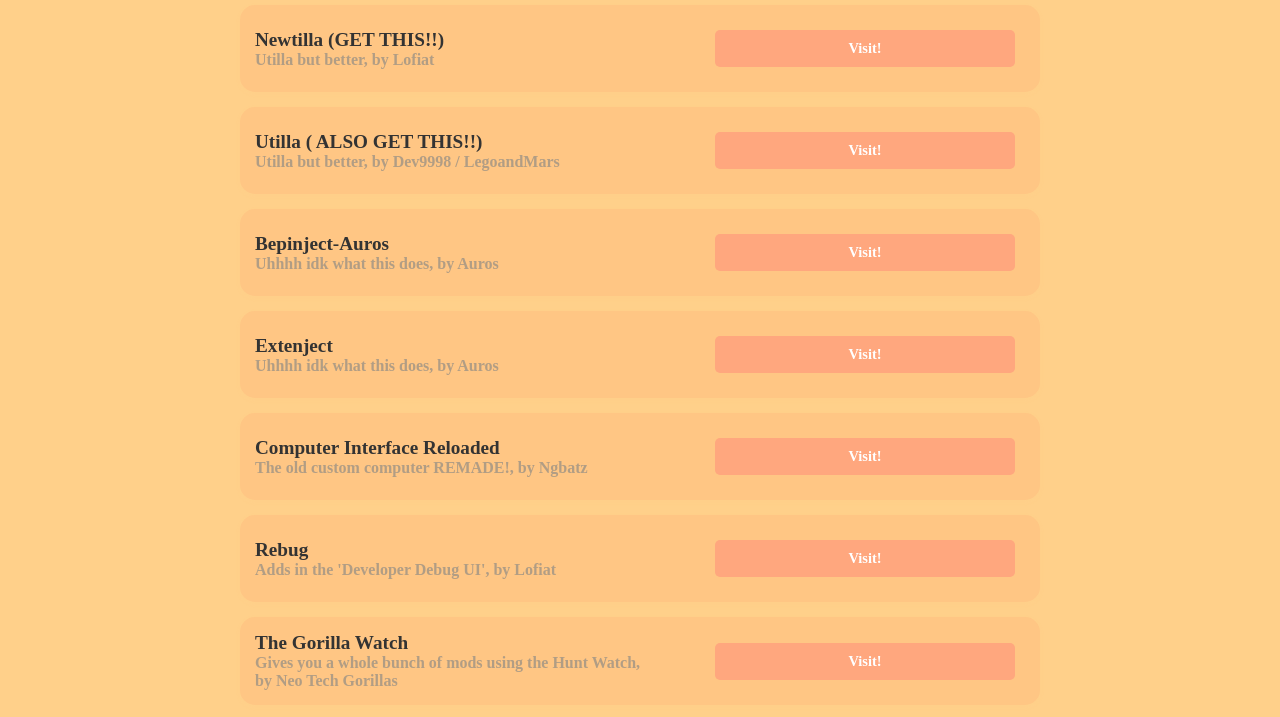
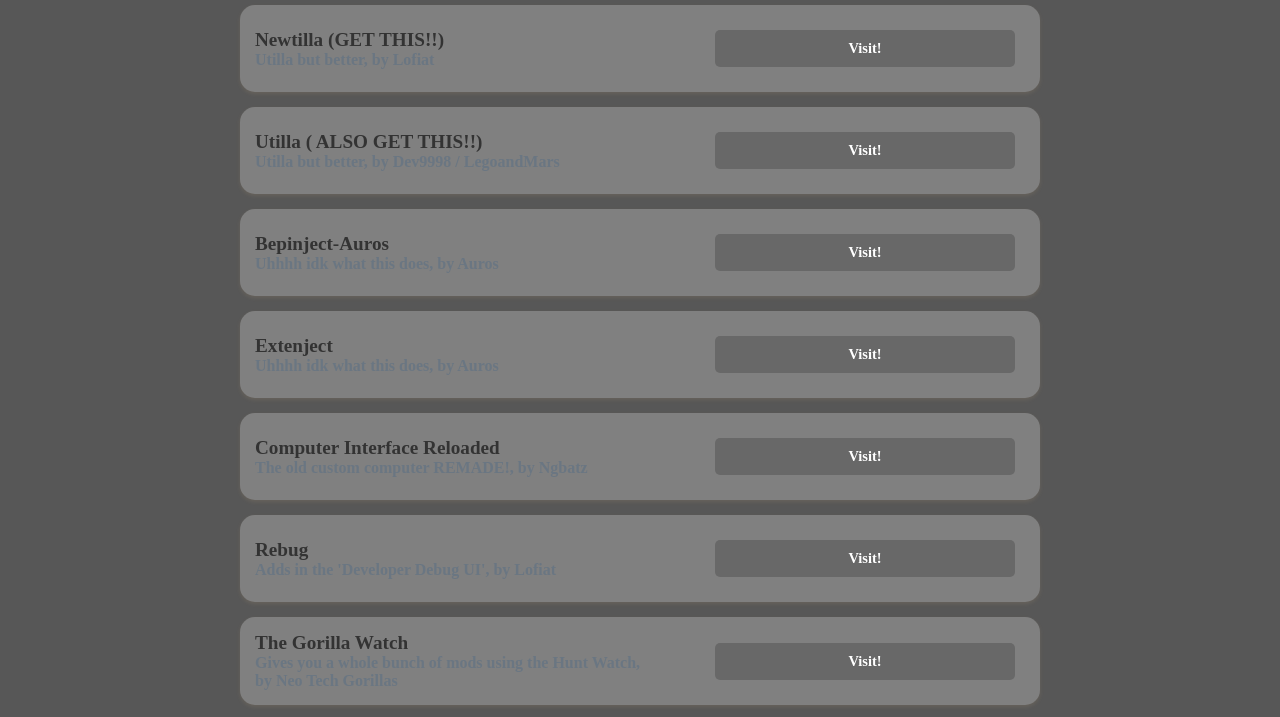
Before and after one commit to tyy-8/Ty-s-Mod-Browser-GT, a plain HTML site: page mods.html in a window 1280 px wide. Shown: the part 244-961 px from the top of the page. Drawn offline with Linux system fonts and the light colour scheme; a web font is replaced by a local one.

Commit message:
Update styles.css

```diff
--- a/styles.css
+++ b/styles.css
@@ -7,7 +7,7 @@ html, body, button {
 body {
     margin: 0;
     padding: 0;
-    background-color: #ffd08a;
+    background-color: #575757;
 }
 
 .topbar{
@@ -40,7 +40,7 @@ h1 {
     padding: 15px;
     margin-bottom: 15px;
     border-radius: 15px;
-    background-color: rgb(255, 198, 132);
+    background-color: rgb(128, 128, 128);
     display: flex;
     justify-content: space-between;
     align-items: center;
@@ -76,7 +76,7 @@ h1 {
     padding: 10px 15px;
     font-size: 0.9rem;
     color: white;
-    background-color: #ffa77e;
+    background-color: #686868;
     border: none;
     border-radius: 5px;
     cursor: pointer;
@@ -92,7 +92,7 @@ button {
     padding: 10px 15px;
     font-size: 0.9rem;
     color: white;
-    background-color: #ffa87f;
+    background-color: #686868;
     border: none;
     border-radius: 5px;
     cursor: pointer;
```
